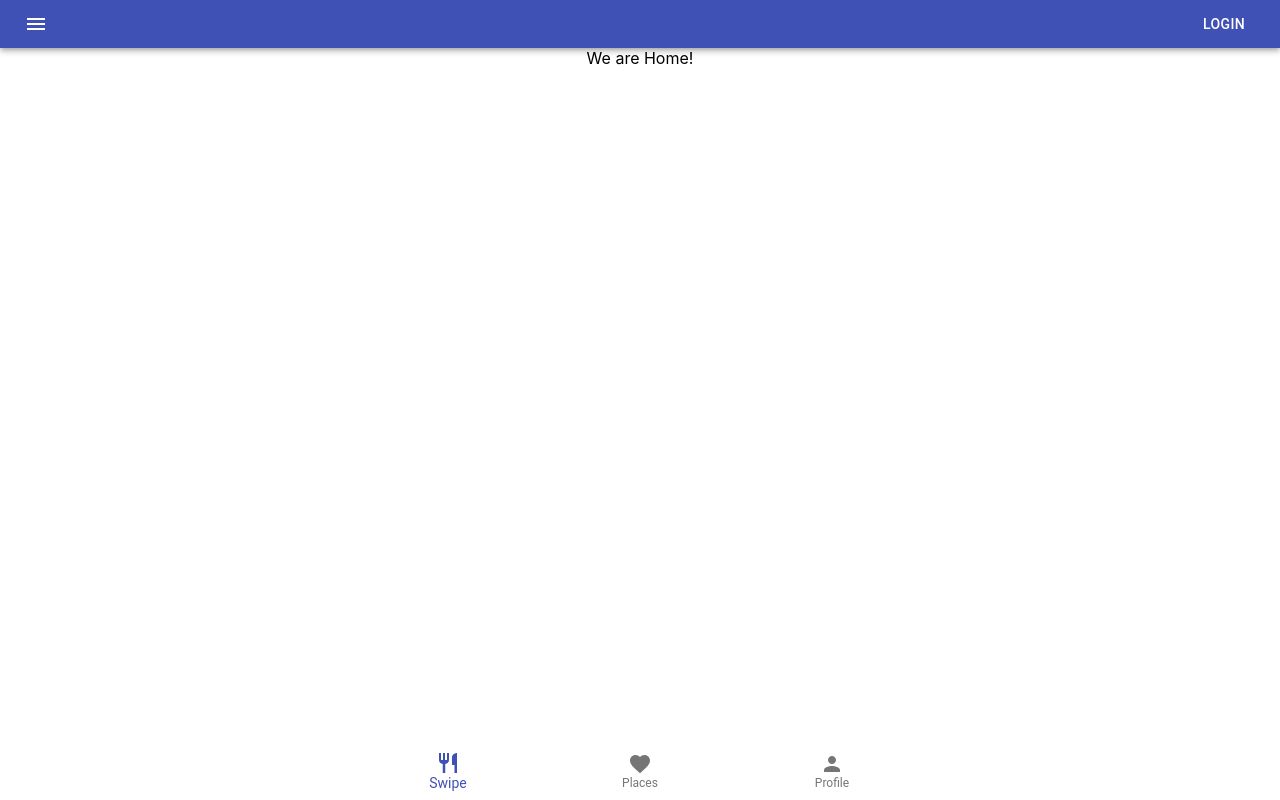
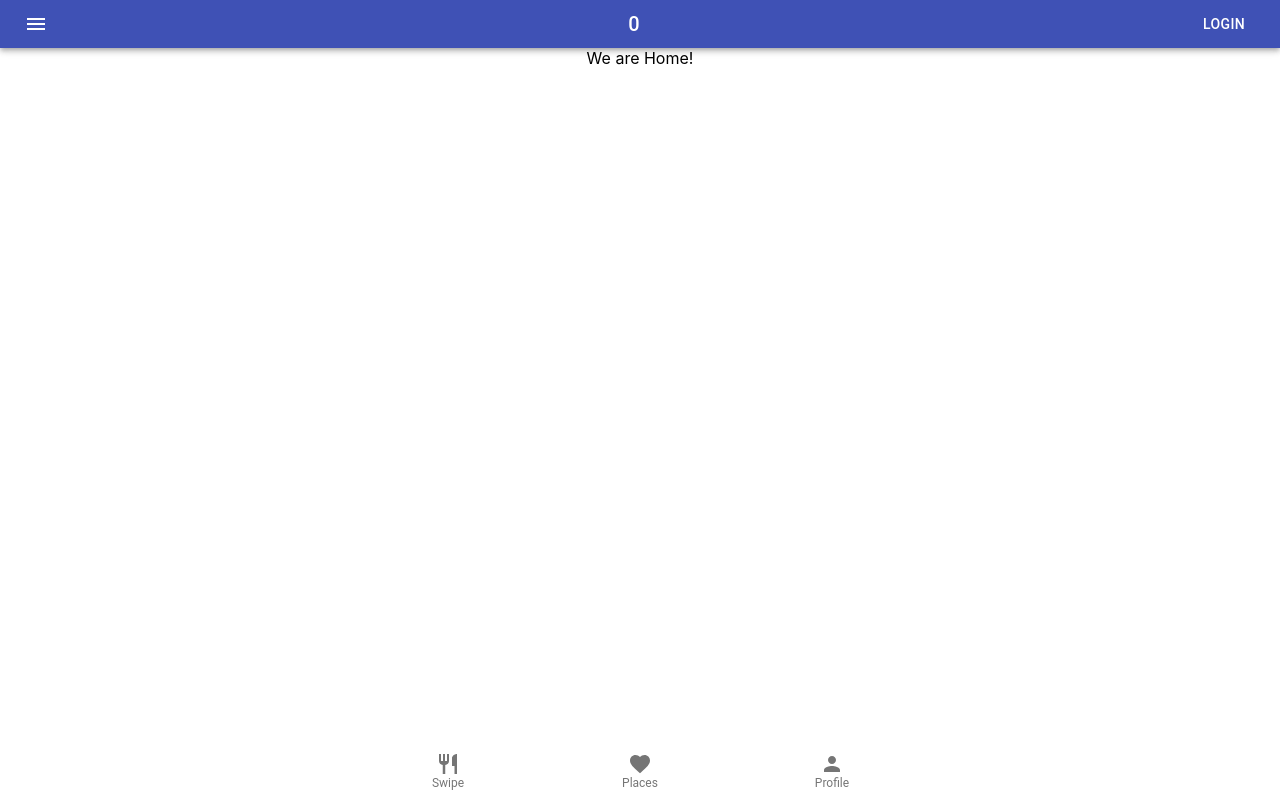
Before and after one commit to jratana1/react-meal-swipe, a React (Create React App) app: page / in a window 1280 px wide. Built offline with nearby package versions, Linux system fonts and the light colour scheme.

Commit message:
changed props for header

```diff
--- a/src/App.js
+++ b/src/App.js
@@ -18,6 +18,7 @@ export const BASE_URL = "http://localhost:3000/";
 
 function App() {
   const [isBusy, setBusy] = useState(true)
+  const [value, setValue] = useState(0);
 
   const renderLoad = () => {
     if (isBusy) {
@@ -26,8 +27,8 @@ function App() {
     } else {
       return (
         <HashRouter basename='/'>
-          <Header />
-          <Navbar />
+          <Header page={value} setValue={setValue}/>
+          <Navbar value={value} setValue={setValue}/>
           <Switch>
             <Route path='/' exact component={Home} />
             <Route path='/swipe' exact component={Swipe} />
--- a/src/components/Navbar.js
+++ b/src/components/Navbar.js
@@ -9,8 +9,8 @@ import RestaurantIcon from '@material-ui/icons/Restaurant';
 import FavoriteIcon from '@material-ui/icons/Favorite';
 import PersonIcon from '@material-ui/icons/Person';
 
-function Navbar() {
-  const [value, setValue] = useState(0);
+function Navbar(props) {
+  // const [value, setValue] = useState(0);
   const useStyles = makeStyles({
     stickToBottom: {
       width: '100%',
@@ -22,16 +22,16 @@ function Navbar() {
 
   return (
     <BottomNavigation
-      value={value}
+      value={props.value}
       onChange={(event, newValue) => {
-        setValue(newValue);
+        props.setValue(newValue);
       }}
       showLabels
       className={classes.stickToBottom}
     >
-      <BottomNavigationAction component={Link} to="/swipe" label="Swipe" icon={<RestaurantIcon />} />
-      <BottomNavigationAction component={Link} to="/list" label="Places" icon={<FavoriteIcon />} />
-      <BottomNavigationAction component={Link} to="/profile" label="Profile" icon={<PersonIcon />} />
+      <BottomNavigationAction component={Link} to="/swipe" label="Swipe" value="Swipe"icon={<RestaurantIcon />} />
+      <BottomNavigationAction component={Link} to="/list" label="Places" value="Places" icon={<FavoriteIcon />} />
+      <BottomNavigationAction component={Link} to="/profile" label="Profile" value="Profile" icon={<PersonIcon />} />
     </BottomNavigation>
   );
 }
```
